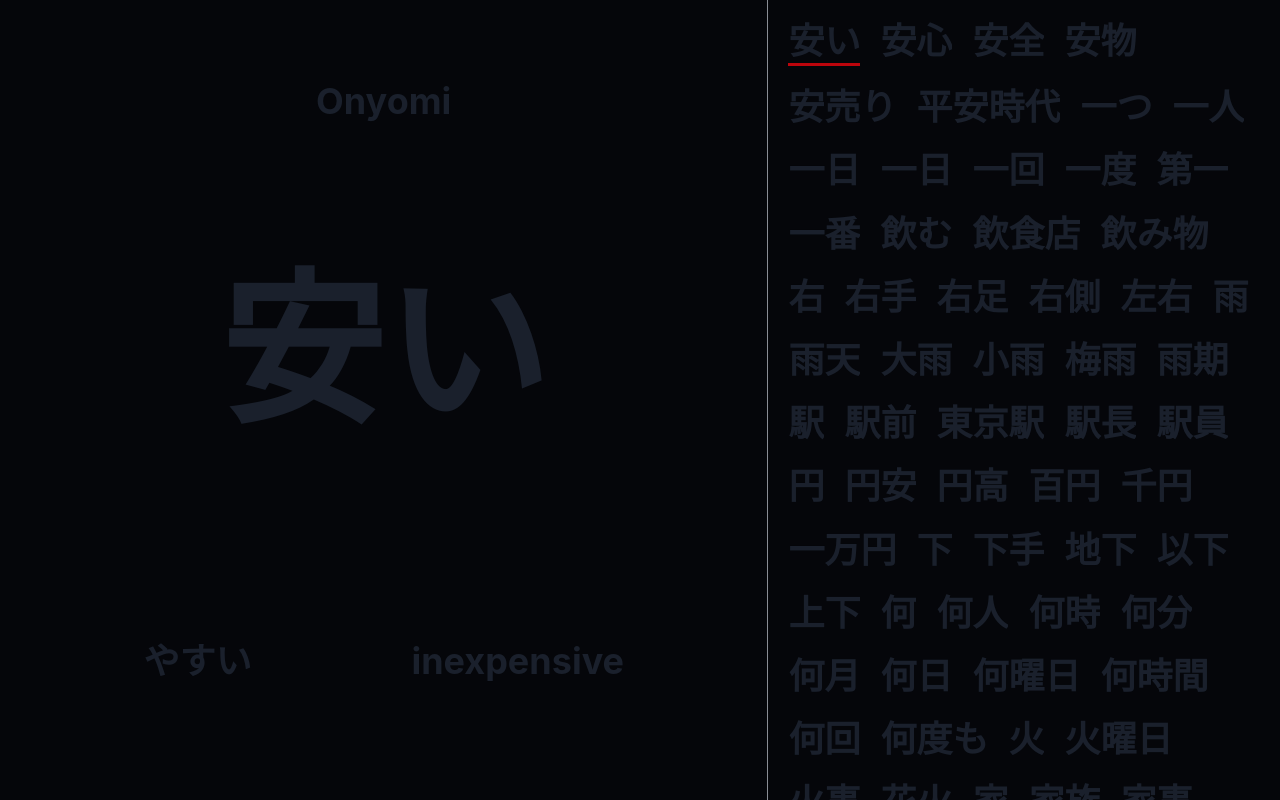
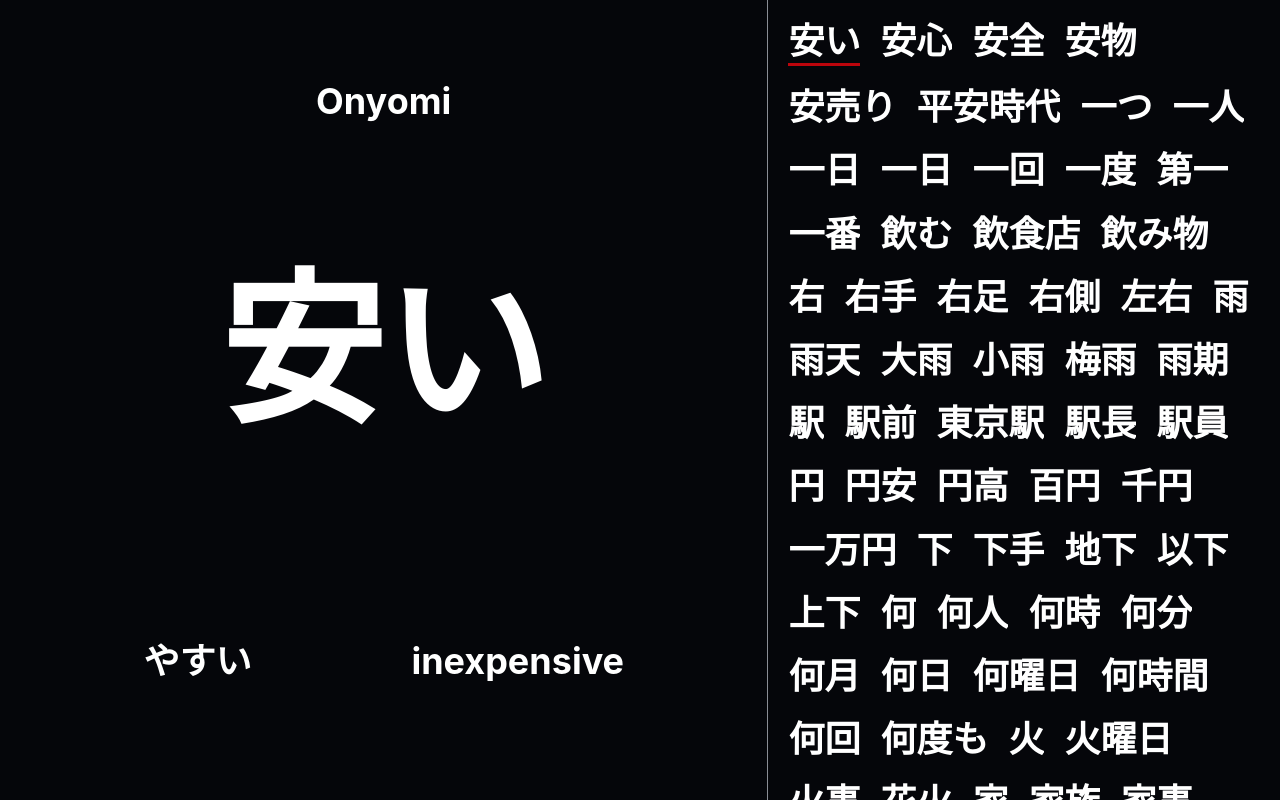
Before and after one commit to balub/Learn-Kanji, a Next.js app: page / in a window 1280 px wide. Built offline with nearby package versions, Linux system fonts and the light colour scheme.

Commit message:
set all heading color to white

```diff
--- a/components/KanjiListItem.js
+++ b/components/KanjiListItem.js
@@ -17,7 +17,7 @@ function KanjiListItem(props) {
       onClick={setKanji}
       borderBottom={selectedKanji === index ? "#BC050C solid 3px" : ""}
     >
-      <Heading as="h1" size="xl" isTruncated>
+      <Heading as="h1" size="xl" color="#ffffff" isTruncated>
         {kanji}
       </Heading>
     </Box>
--- a/components/SingleKanjiComponent.js
+++ b/components/SingleKanjiComponent.js
@@ -8,15 +8,19 @@ function SingleKanjiComponent() {
 
   return (
     <VStack flex="1" spacing={10} align="center">
-      <Heading pt="20" size="xl">
+      <Heading pt="20" size="xl" color="#ffffff">
         Onyomi
       </Heading>
-      <Heading fontSize="164" pt="90">
+      <Heading fontSize="164" pt="90" color="#ffffff">
         {kanjiList[selectedKanji].kanji}
       </Heading>
       <HStack spacing={40} pt="150">
-        <Heading size="xl">{kanjiList[selectedKanji].hiragana}</Heading>
-        <Heading size="xl">{kanjiList[selectedKanji].meaning}</Heading>
+        <Heading size="xl" color="#ffffff">
+          {kanjiList[selectedKanji].hiragana}
+        </Heading>
+        <Heading size="xl" color="#ffffff">
+          {kanjiList[selectedKanji].meaning}
+        </Heading>
       </HStack>
     </VStack>
   );
```
